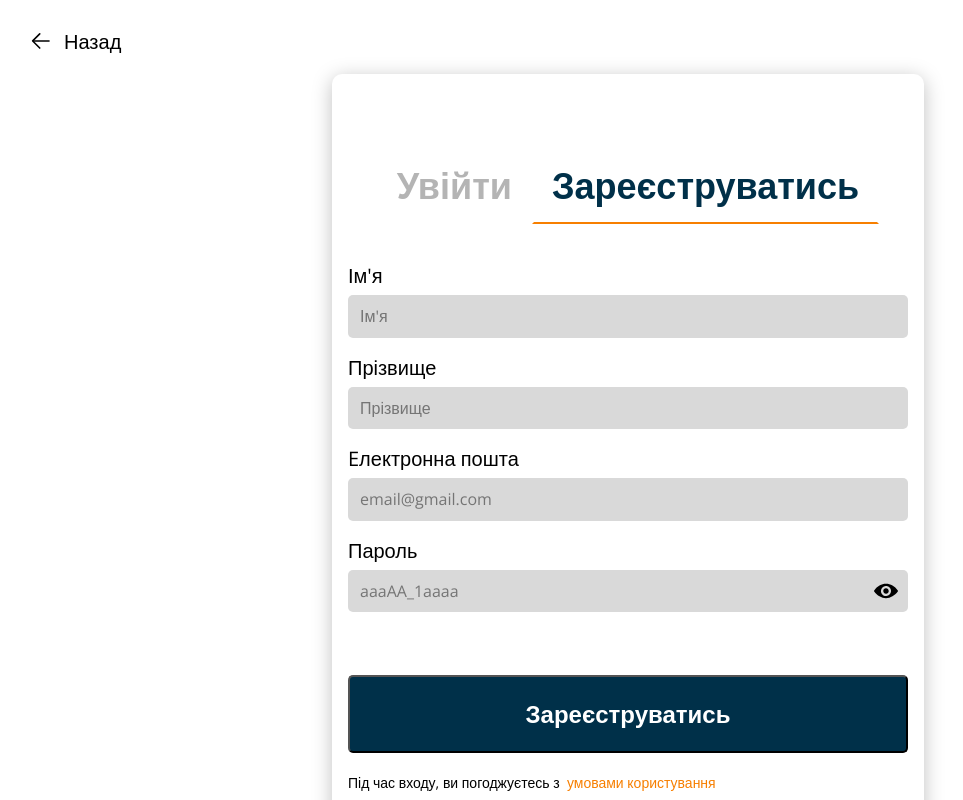
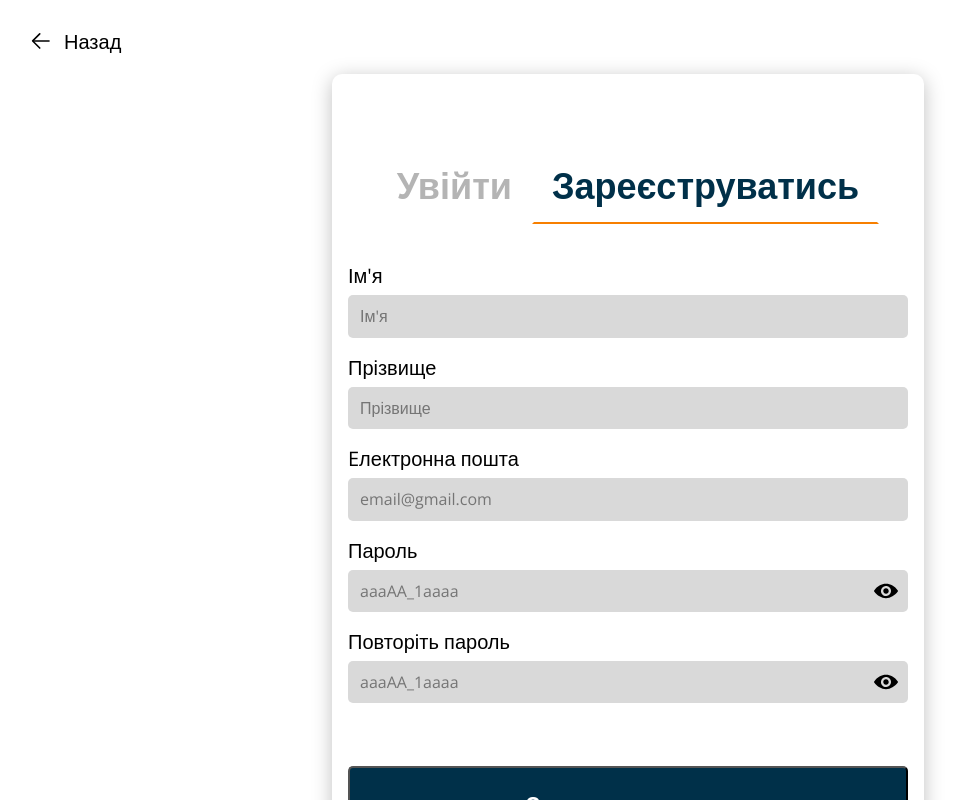
Before and after one commit to Olyazarichna/marketplace, a Next.js app: page /logInPage in a window 1280 px wide. Both pictures are taken after a click on the button "Зареєструватись". Shown: the top 800 px of the page, without its empty margins (12-975 px from the left). Built offline with nearby package versions, Linux system fonts and the light colour scheme.

Commit message:
change registerform

```diff
--- a/src/app/logInPage/components/RegisterForm/RegisterForm.jsx
+++ b/src/app/logInPage/components/RegisterForm/RegisterForm.jsx
@@ -11,10 +11,13 @@ const RegisterForm = () => {
   const [lastName, setLastName] = useState('');
   const [email, setEmail] = useState('');
   const [password, setPassword] = useState('');
+  const [repeatPassword, setRepeatPassword] = useState('');
   const [showPassword, setShowPassword] = useState(false);
   const [emailError, setEmailError] = useState(false);
+  const [passwordError, setPasswordError] = useState(false);
   const [emailOrPassError, setEmailOrPassError] = useState(false);
   const [isLoading, setIsLoading] = useState(false);
+
   const onPasswordClick = () => {
     setShowPassword(!showPassword);
   };
@@ -35,31 +38,41 @@ const RegisterForm = () => {
       case 'password':
         setPassword(value);
         break;
+      case 'repeatPassword':
+        setRepeatPassword(value);
+        break;
       default:
         break;
     }
   };
+
   const handleSubmit = async e => {
     e.preventDefault();
-    if (password.trim() === '' || email.trim === '') {
+    if (!password.trim() || !email.trim()) {
       setEmailOrPassError(true);
-      setEmailError(false);
+      setPasswordError(false);
       return;
     }
-    setIsLoading(true);
+
+    const emailRegex = /^[A-Za-z0-9]+[A-Za-z0-9._]*@[A-Za-z]+\.[A-Za-z]{2,}$/;
+    if (!emailRegex.test(email)) {
+      setEmailOrPassError(false);
+      setEmailError(true);
+      return;
+    }
+    if (password !== repeatPassword) {
+      setEmailOrPassError(false);
+      setEmailError(false);
+      setPasswordError(true);
+      return;
+    }
     const user = {
       firstName: firstName || '',
       lastName: lastName || '',
       email,
       password,
     };
-    const emailRegex = /^[A-Za-z0-9]+[A-Za-z0-9._]*@[A-Za-z]+\.[A-Za-z]{2,}$/;
-    if (!emailRegex.test(email)) {
-      setEmailError(true);
-      setIsLoading(false);
-      setEmailOrPassError(false);
-      return;
-    }
+    setIsLoading(true);
     try {
       await register(user);
       router.push('/');
@@ -70,12 +83,14 @@ const RegisterForm = () => {
       setIsLoading(false);
       setEmailOrPassError(false);
     }
+    console.log('ggh');
   };
   const reset = () => {
     setFirstName('');
     setLastName('');
     setEmail('');
     setPassword('');
+    setRepeatPassword('');
   };
 
   return (
@@ -140,7 +155,35 @@ const RegisterForm = () => {
           </svg>
         </button>
       </div>
-      <button type="submit" className={styles.form__btn} disabled={isLoading}>
+      <div className={styles.passwordField}>
+        <InputField
+          htmlFor="repeatPassword"
+          label="Повторіть пароль"
+          type={showPassword ? 'text' : 'password'}
+          name="repeatPassword"
+          id="repeatPassword"
+          value={repeatPassword}
+          onChange={handleChange}
+          placeholder="aaaAA_1aaaa"
+        />
+        {passwordError && <p className={styles.error}>Паролі не співпадають</p>}
+        <button className={styles.form__btnIcon} onClick={onPasswordClick} type="button">
+          <svg
+            className={styles.form__icon}
+            xmlns="http://www.w3.org/2000/svg"
+            width="24"
+            height="24"
+            viewBox="0 0 488.85 488.85"
+          >
+            <path d="M244.425 98.725c-93.4 0-178.1 51.1-240.6 134.1-5.1 6.8-5.1 16.3 0 23.1 62.5 83.1 147.2 134.2 240.6 134.2s178.1-51.1 240.6-134.1c5.1-6.8 5.1-16.3 0-23.1-62.5-83.1-147.2-134.2-240.6-134.2zm6.7 248.3c-62 3.9-113.2-47.2-109.3-109.3 3.2-51.2 44.7-92.7 95.9-95.9 62-3.9 113.2 47.2 109.3 109.3-3.3 51.1-44.8 92.6-95.9 95.9zm-3.1-47.4c-33.4 2.1-61-25.4-58.8-58.8 1.7-27.6 24.1-49.9 51.7-51.7 33.4-2.1 61 25.4 58.8 58.8-1.8 27.7-24.2 50-51.7 51.7z" />
+          </svg>
+        </button>
+      </div>
+      <button
+        type="submit"
+        className={isLoading ? styles.form__btnDisabled : styles.form__btn}
+        disabled={isLoading}
+      >
         {isLoading ? 'Зачекайте...' : 'Зареєструватись'}
       </button>
     </form>
--- a/src/app/logInPage/components/RegisterForm/RegisterForm.module.scss
+++ b/src/app/logInPage/components/RegisterForm/RegisterForm.module.scss
@@ -23,6 +23,7 @@
     fill: #f77f00;
   }
 }
+
 .form__btn {
   padding-top: 23px;
   padding-bottom: 23px;
@@ -41,6 +42,15 @@
     box-shadow: 0 4px 4px 0 rgba(0, 0, 0, 0.25);
   }
 }
+.form__btnDisabled{
+  @extend .form__btn;
+  background-color: #EFEFEF;
+  &:hover,
+  &:focus {
+    cursor:default;
+    box-shadow: none;
+  }
+}
 .error {
   color: #d62828;
 }
```
